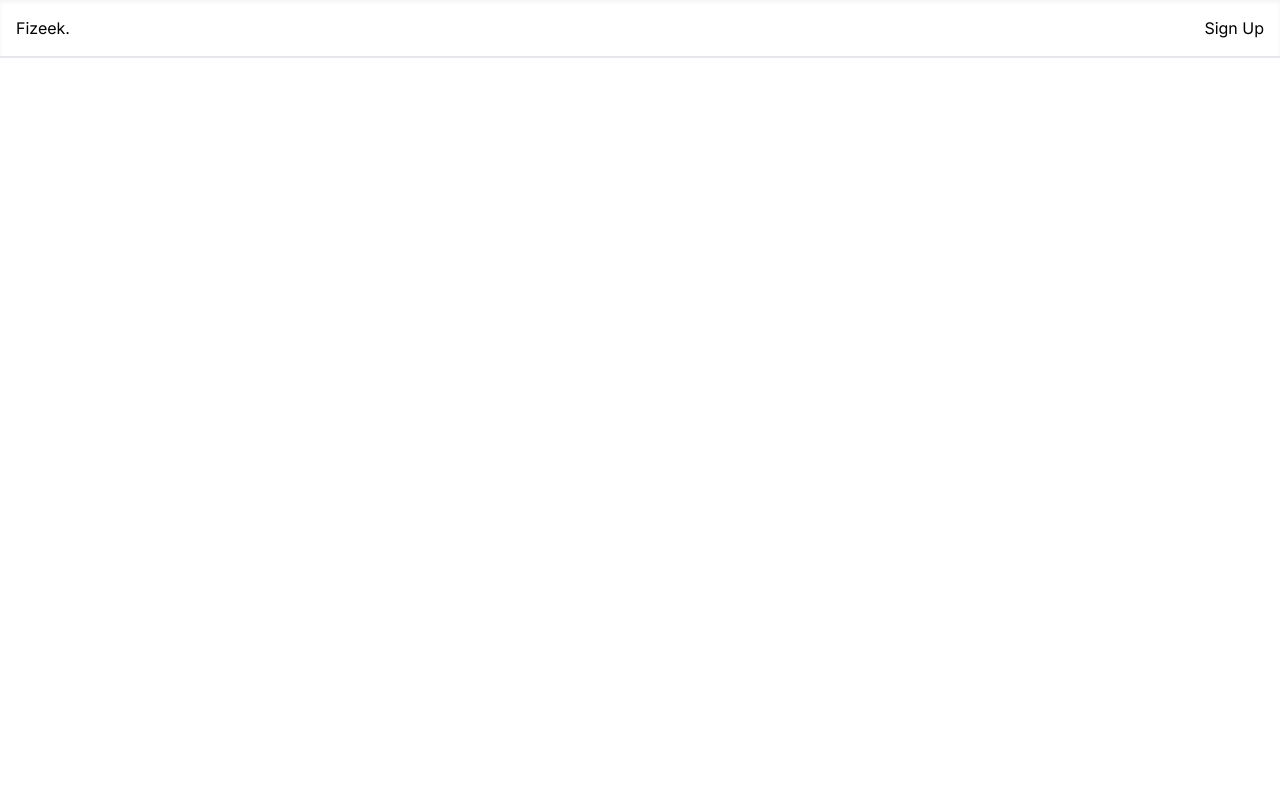
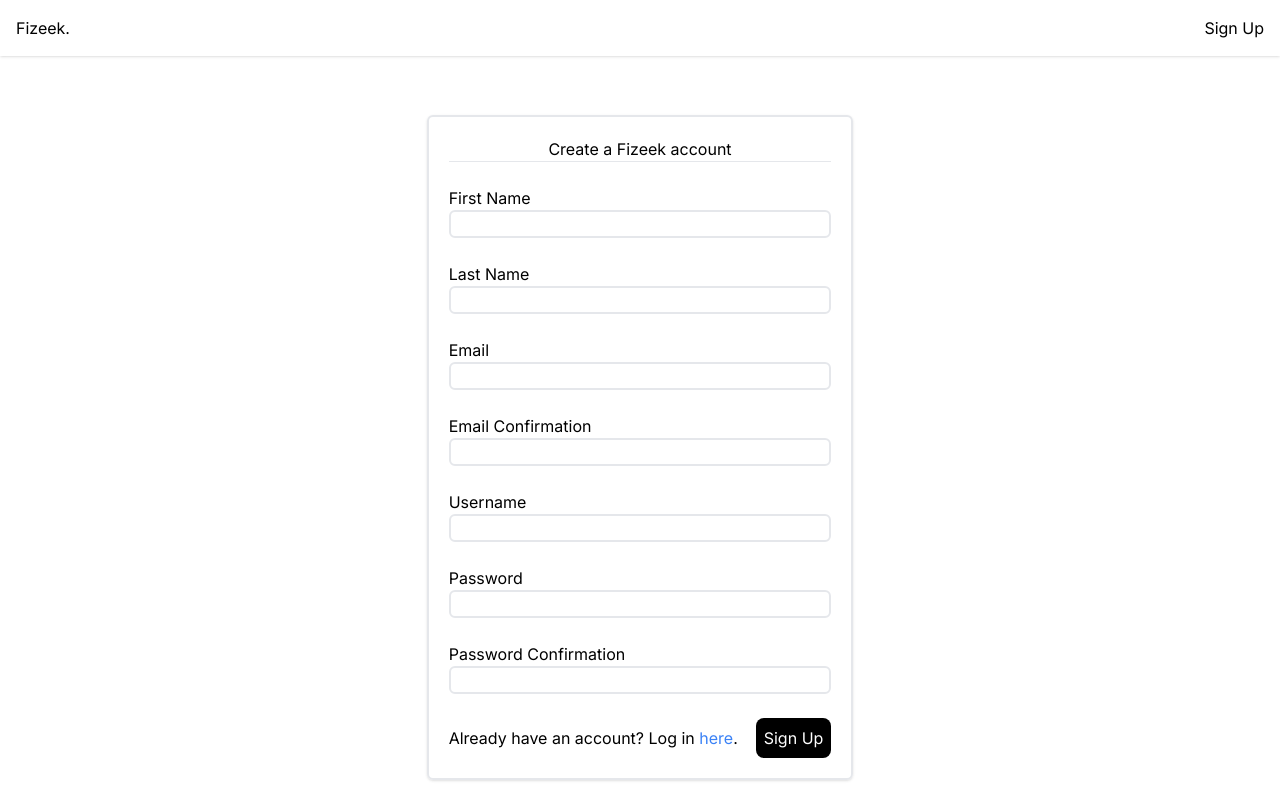
Before and after one commit to hoalex21/Fizeek, a Next.js app: page /signup in a window 1280 px wide. Built offline with nearby package versions, Linux system fonts and the light colour scheme.

Commit message:
create signup form frontend only

```diff
--- a/app/signup/page.tsx
+++ b/app/signup/page.tsx
@@ -1,3 +1,45 @@
+import Link from "next/link";
+import UserInput from "../ui/user-input";
+
 export default function SignUp() {
-    return <></>;
+    return (
+        <div className="flex justify-center items-center mt-[calc(59px)]">
+            <div className="border-2 shadow rounded-md p-5 lg:w-5/12 xl:w-4/12">
+                <form>
+                    <fieldset>
+                        <legend className="text-center">
+                            Create a Fizeek account
+                        </legend>
+
+                        <hr />
+                        <br />
+
+                        <UserInput label="First Name" type="text" id="first-name" name="first-name"/>
+                        <br/> <br/>
+                        <UserInput label="Last Name" type="text" id="last-name" name="last-name"/>
+                        <br/> <br/>
+                        <UserInput label="Email" type="text" id="email" name="email"/>
+                        <br/> <br/>
+                        <UserInput label="Email Confirmation" type="text" id="email-confirmation" name="email-confirmation"/>
+                        <br/> <br/>
+                        <UserInput label="Username" type="text" id="username" name="username"/>
+                        <br/> <br/>
+                        <UserInput label="Password" type="password" id="password" name="password"/>
+                        <br/> <br/>
+                        <UserInput label="Password Confirmation" type="password" id="password-confirmation" name="password-confirmation"/>
+                    </fieldset>
+
+                    <br />
+
+                    <div className="flex justify-between items-center">
+                        <p>Already have an account? Log in <Link href="/login" className="text-blue-500">here</Link>.</p>
+
+                        <button type="submit" className="bg-black text-white rounded-lg p-2">
+                            Sign Up
+                        </button>
+                    </div>
+                </form>
+            </div>
+        </div>
+    );
 }
--- a/app/ui/navbar.tsx
+++ b/app/ui/navbar.tsx
@@ -3,7 +3,7 @@
 
 export default function NavBar() {
     return (
-        <nav className="max-w-screen flex justify-center shadow-inner border-b-2 p-4">
+        <nav className="max-w-screen flex justify-center shadow p-4">
             <div className="container flex justify-between">
                 <div>
                     <Link href="/">Fizeek.</Link>
--- /dev/null
+++ b/app/ui/user-input.tsx
@@ -0,0 +1,20 @@
+import React from "react";
+
+export default function UserInput({
+    label,
+    type,
+    id,
+    name,
+}: {
+    label: string,
+    type: string,
+    id: string,
+    name: string,
+}) {
+    return (
+        <>
+            <label>{label}</label> <br />
+            <input type={type} id={id} name={name} className="w-full border-2 rounded-md pl-2" />
+        </>
+    );
+}
```
